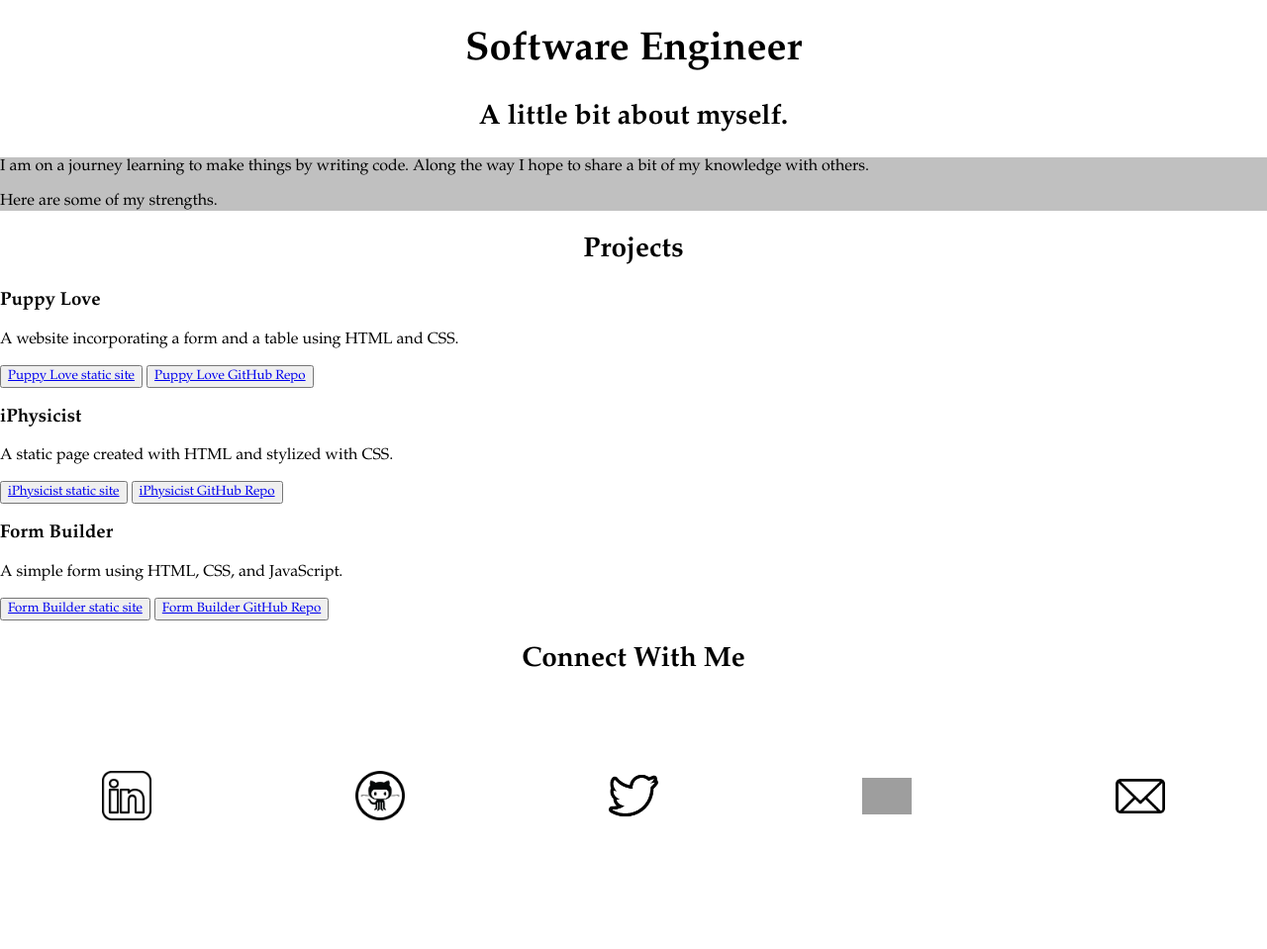
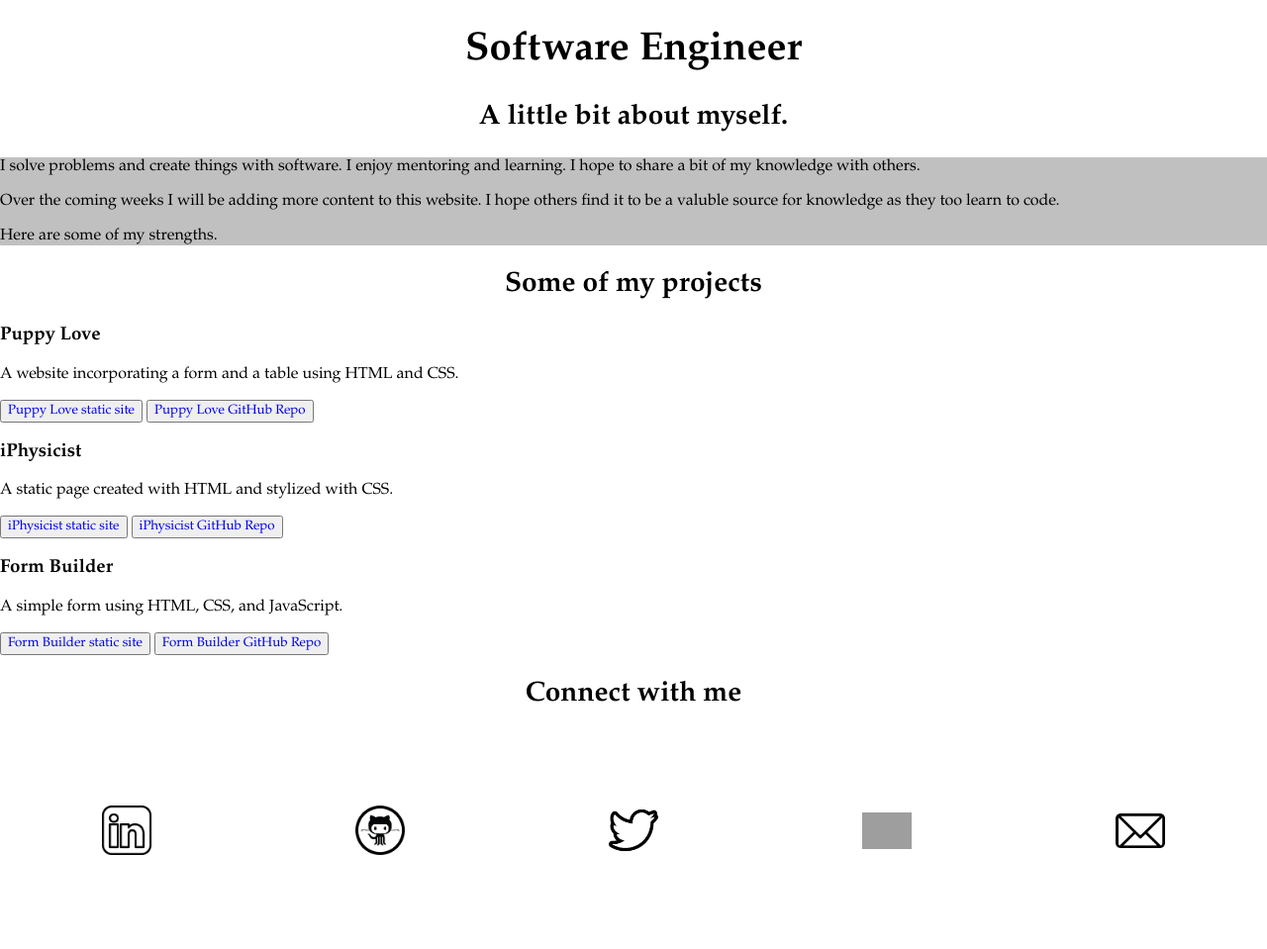
Before and after one commit to JamieBort/Portfolio-Website, a PHP site: page / in a window 1280 px wide. Shown: the part 51-1010 px from the top of the page at 99% size. Run offline with PHP 8.4, Linux system fonts and the light colour scheme; grey boxes are pictures that could not be loaded.

Commit message:
Modified files.

```diff
--- a/index.html
+++ b/index.html
@@ -18,43 +18,42 @@
             <section id="bio">
                 <h2 class="section_title">A little bit about myself.</h2>
                 <div id="bio_section_div" class="section_div">
-                    <p>I am on a journey learning to make things by writing code. Along the way I hope to share a bit of
-                        my
-                        knowledge with others.</p>
+                    <p>I solve problems and create things with software. I enjoy mentoring and learning. I hope to share a bit of my knowledge with others.</p>
+                    <p>Over the coming weeks I will be adding more content to this website. I hope others find it to be a valuble source for knowledge as they too learn to code.</p>
                     <p>Here are some of my strengths.</p>
                 </div>
             </section>
             <section id="projects">
-                <h2 class="section_title">Projects</h2>
+                <h2 class="section_title">Some of my projects</h2>
                 <div id="projects_section_div" class="section_div">
-                    <div id="puppy_love_div">
-                        <h3>Puppy Love</h3>
-                        <p>A website incorporating a form and a table using HTML and CSS.</p>
-                        <button class="project_me_button">
-                            <a href="https://jamiebort.github.io/PuppyLove/" target="_blank">Puppy Love static site</a>
+                    <div id="puppy_love_div" class="projects_div">
+                        <h3 class="projects_title">Puppy Love</h3>
+                        <p class="projects_p">A website incorporating a form and a table using HTML and CSS.</p>
+                        <button class="projects_button">
+                            <a class="projects_a" href="https://jamiebort.github.io/PuppyLove/" target="_blank">Puppy Love static site</a>
                         </button>
-                        <button class="project_me_button">
-                            <a href="https://github.com/JamieBort/PuppyLove" target="_blank">Puppy Love GitHub Repo</a>
+                        <button class="projects_button">
+                            <a class="projects_a" href="https://github.com/JamieBort/PuppyLove" target="_blank">Puppy Love GitHub Repo</a>
                         </button>
                     </div>
-                    <div id="iPhysicist_div">
-                        <h3>iPhysicist</h3>
-                        <p>A static page created with HTML and stylized with CSS.</p>
-                        <button class="project_me_button">
-                            <a href="https://jamiebort.github.io/iPhysicist-CSSLayoutFlexbox/" target="_blank">iPhysicist static site</a>
+                    <div id="iPhysicist_div" class="projects_div">
+                        <h3 class="projects_title">iPhysicist</h3>
+                        <p class="projects_p">A static page created with HTML and stylized with CSS.</p>
+                        <button class="projects_button">
+                            <a class="projects_a" href="https://jamiebort.github.io/iPhysicist-CSSLayoutFlexbox/" target="_blank">iPhysicist static site</a>
                         </button>
-                        <button class="project_me_button">
-                            <a href="https://github.com/JamieBort/iPhysicist-CSSLayoutFlexbox" target="_blank">iPhysicist GitHub Repo</a>
+                        <button class="projects_button">
+                            <a class="projects_a" href="https://github.com/JamieBort/iPhysicist-CSSLayoutFlexbox" target="_blank">iPhysicist GitHub Repo</a>
                         </button>
                     </div>
-                    <div id="form_builder_div">
-                        <h3>Form Builder</h3>
-                        <p>A simple form using HTML, CSS, and JavaScript.</p>
-                        <button class="project_me_button">
-                            <a href="https://jamiebort.github.io/FormBuilder/" target="_blank">Form Builder static site</a>
+                    <div id="form_builder_div" class="projects_div">
+                        <h3 class="projects_title">Form Builder</h3>
+                        <p class="projects_p">A simple form using HTML, CSS, and JavaScript.</p>
+                        <button class="projects_button">
+                            <a class="projects_a" href="https://jamiebort.github.io/FormBuilder/" target="_blank">Form Builder static site</a>
                         </button>
-                        <button class="project_me_button">
-                            <a href="https://github.com/JamieBort/FormBuilder" target="_blank">Form Builder GitHub Repo</a>
+                        <button class="projects_button">
+                            <a class="projects_a" href="https://github.com/JamieBort/FormBuilder" target="_blank">Form Builder GitHub Repo</a>
                         </button>
                     </div>
                 </div>
@@ -76,7 +75,7 @@
                 <p>Some things that I do.</p>
             </section> -->
             <section id="connect_with_me">
-                <h2 class="section_title">Connect With Me</h2>
+                <h2 class="section_title">Connect with me</h2>
                 <div class="connect_with_me_icons">
                     <!-- <div class="button_div"> -->
                     <button class="connect_with_me_button" src="https://www.linkedin.com/in/jamie-bort/"
--- a/styles.css
+++ b/styles.css
@@ -89,6 +89,11 @@ h2{
     background-color: transparent;
     border: none;
 }
+.projects_button{
+    /* margin: 0 10px; */
+    /* background-color: transparent; */
+    /* border: none; */
+}
 /* button {
     margin: 0 10px;
     background-color: transparent;
@@ -131,6 +136,10 @@ h2{
     text-decoration: none;
     font-size: 30px;
 }
+.projects_a{
+    text-decoration: none;
+    /* font-size: 30px; */
+}
 /* a {
     text-decoration: none;
 } */
```
